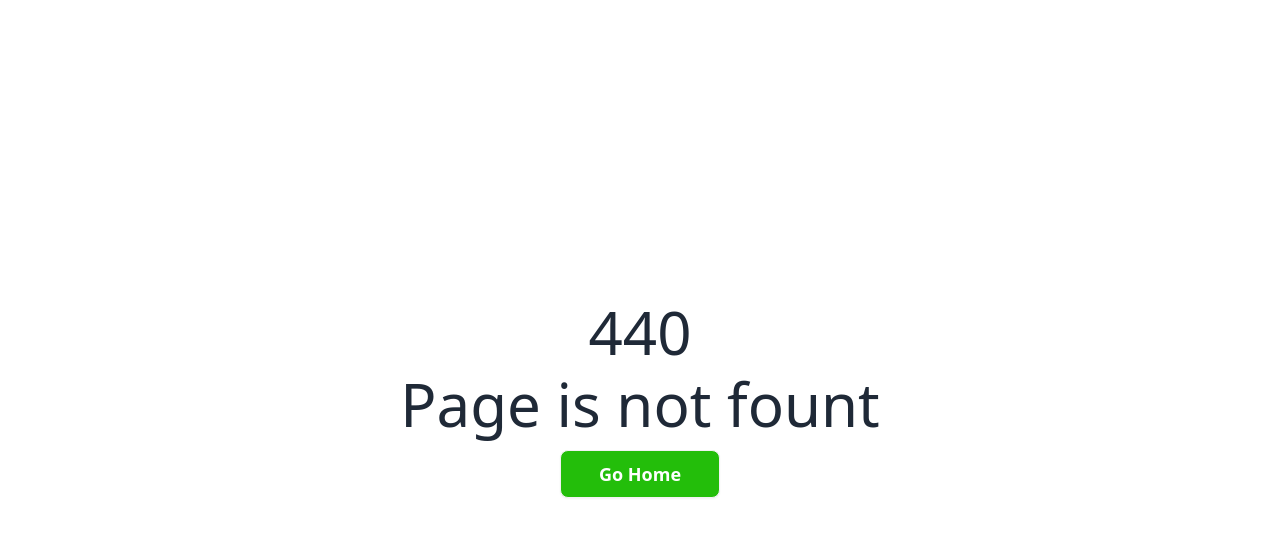
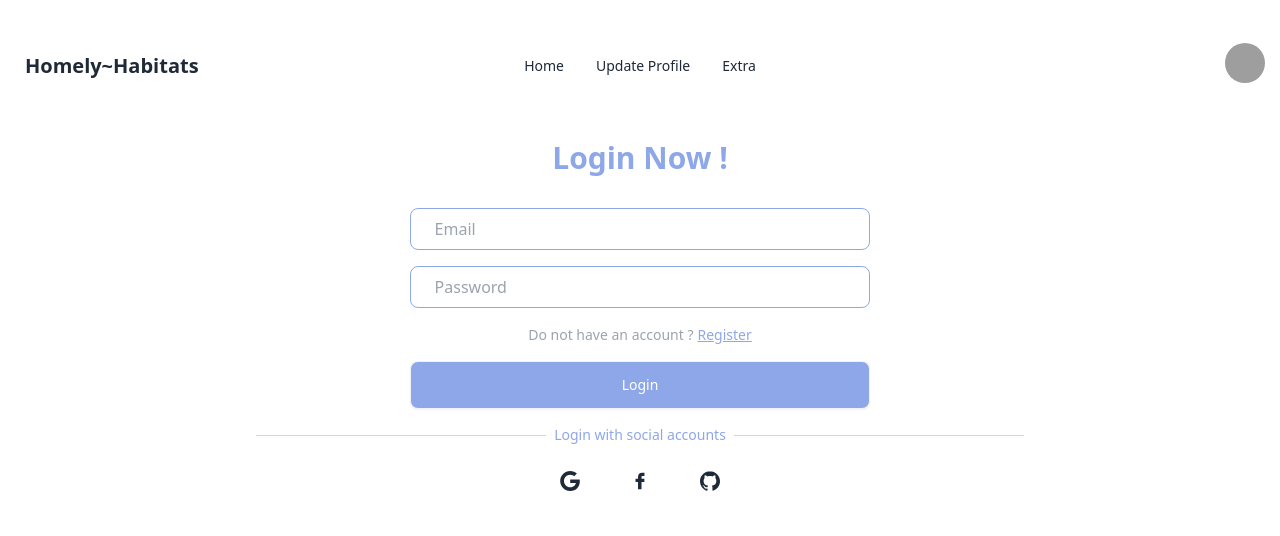
Before and after one commit to Sakibft/Sale-Home-.-com-, a React (Vite) app: page /login in a window 1280 px wide. Shown: the top 536 px of the page. Built offline with nearby package versions, Linux system fonts and the light colour scheme; grey boxes are pictures that could not be loaded.

Commit message:
completed Login  and register pages disign

```diff
--- a/src/Layout/Rot.jsx
+++ b/src/Layout/Rot.jsx
@@ -5,7 +5,7 @@ import Nav from "../components/Nav";
 const Rot = () => {
   return (
     <div>
-
+        <Nav></Nav>
       <Outlet></Outlet>
     </div>
   );
--- a/src/Pages/Home/Home.jsx
+++ b/src/Pages/Home/Home.jsx
@@ -1,11 +1,10 @@
-import Nav from "../../components/Nav";
 
 
 
 const Home = () => {
   return (
     <div>
-      <Nav></Nav>
+
       <h1>this is home </h1>
     </div>
   );
--- /dev/null
+++ b/src/Pages/Login.jsx
@@ -0,0 +1,61 @@
+import { Link } from "react-router-dom";
+
+const Login = () => {
+  return (
+    <div>
+      <div className="container mx-auto flex  items-center justify-center">
+        <div className=" w-full overflow-hidden rounded-xl   flex justify-center items-center   lg:h-[80%] ">
+          {/* input side  */}
+          <div className="flex w-full flex-col justify-center bg-white py-10 lg:w-[60%]">
+            <h2 className="pb-8 text-center text-3xl font-bold text-[#8EA7E9]">
+               Login Now !
+            </h2>
+            <form className="flex  w-full flex-col items-center justify-center gap-4">
+              <input
+                className="w-[80%] rounded-lg border border-[#8EA7E9] px-6 py-2 focus:outline-none focus:ring-2 focus:ring-[#8EA7E9]/50 md:w-[60%]"
+                type="email"
+                placeholder="Email"
+                name="email"
+              />
+              <input
+                className="w-[80%] rounded-lg border border-[#8EA7E9] px-6 py-2 focus:outline-none focus:ring-2 focus:ring-[#8EA7E9]/50 md:w-[60%]"
+                type="password"
+                placeholder="Password"
+                name="password"
+              />
+              <p className="text-[14px] text-gray-400">
+                Do not have an account ?
+                <Link to="/register" className="text-[#8EA7E9] underline ml-1  ">
+                   Register
+                </Link>
+              </p>
+
+              <button  className="btn w-[80%] rounded-lg bg-[#8EA7E9] px-6 py-2 font-medium text-white md:w-[60%]" >Login</button>
+            </form>
+              <div className="flex items-center pt-4 space-x-2">
+            <div className="flex-1 h-px bg-gray-300"></div>
+            <p className="text-sm text-[#8EA7E9]">Login with social accounts</p>
+            <div className="flex-1 h-px bg-gray-300"></div>
+        </div>
+        {/* Social icons */}
+        <div className="flex justify-center space-x-6 mt-3">
+
+         <button aria-label="Log in with Google" className="p-3 rounded-full hover:bg-[#8EA7E9]">
+                <svg xmlns="http://www.w3.org/2000/svg" viewBox="0 0 32 32" className="w-5 h-5 fill-current"><path d="M16.318 13.714v5.484h9.078c-0.37 2.354-2.745 6.901-9.078 6.901-5.458 0-9.917-4.521-9.917-10.099s4.458-10.099 9.917-10.099c3.109 0 5.193 1.318 6.38 2.464l4.339-4.182c-2.786-2.599-6.396-4.182-10.719-4.182-8.844 0-16 7.151-16 16s7.156 16 16 16c9.234 0 15.365-6.49 15.365-15.635 0-1.052-0.115-1.854-0.255-2.651z"></path></svg>
+            </button>
+
+            <button aria-label="Log in with Twitter" className="p-3 rounded-full hover:bg-[#8EA7E9]">
+                <svg xmlns="http://www.w3.org/2000/svg" viewBox="0 0 32 32" className="w-6 h-6 fill-current"><path d="M21.95 5.005l-3.306-.004c-3.206 0-5.277 2.124-5.277 5.415v2.495H10.05v4.515h3.317l-.004 9.575h4.641l.004-9.575h3.806l-.003-4.514h-3.803v-2.117c0-1.018.241-1.533 1.566-1.533l2.366-.001.01-4.256z"></path></svg>
+            </button>
+            <button aria-label="Log in with GitHub" className="p-3 rounded-full hover:bg-[#8EA7E9]">
+                <svg xmlns="http://www.w3.org/2000/svg" viewBox="0 0 32 32" className="w-5 h-5 fill-current"><path d="M16 0.396c-8.839 0-16 7.167-16 16 0 7.073 4.584 13.068 10.937 15.183 0.803 0.151 1.093-0.344 1.093-0.772 0-0.38-0.009-1.385-0.015-2.719-4.453 0.964-5.391-2.151-5.391-2.151-0.729-1.844-1.781-2.339-1.781-2.339-1.448-0.989 0.115-0.968 0.115-0.968 1.604 0.109 2.448 1.645 2.448 1.645 1.427 2.448 3.744 1.74 4.661 1.328 0.14-1.031 0.557-1.74 1.011-2.135-3.552-0.401-7.287-1.776-7.287-7.907 0-1.751 0.62-3.177 1.645-4.297-0.177-0.401-0.719-2.031 0.141-4.235 0 0 1.339-0.427 4.4 1.641 1.281-0.355 2.641-0.532 4-0.541 1.36 0.009 2.719 0.187 4 0.541 3.043-2.068 4.381-1.641 4.381-1.641 0.859 2.204 0.317 3.833 0.161 4.235 1.015 1.12 1.635 2.547 1.635 4.297 0 6.145-3.74 7.5-7.296 7.891 0.556 0.479 1.077 1.464 1.077 2.959 0 2.14-0.020 3.864-0.020 4.385 0 0.416 0.28 0.916 1.104 0.755 6.4-2.093 10.979-8.093 10.979-15.156 0-8.833-7.161-16-16-16z"></path></svg>
+            </button>
+        </div>
+          </div>
+        </div>
+      </div>
+    </div>
+  );
+};
+
+export default Login;
--- /dev/null
+++ b/src/Pages/Register.jsx
@@ -0,0 +1,50 @@
+import { Link } from "react-router-dom";
+
+
+
+const Register = () => {
+  return (
+   <div className="container mx-auto">
+     <div className="flex h-[700px] items-center justify-center ">
+    <div className="flex h-full w-full overflow-hidden rounded-xl shadow-md   ">
+        {/* register design side  */}
+        <div className="relative hidden h-full items-center justify-center bg-[#8EA7E9] md:flex md:w-[60%] lg:w-[40%]">
+            <div className="absolute -top-2 left-[20%] h-16 w-16 rounded-full bg-gradient-to-br  from-white via-[#9eb6f8] to-[#6585dd]"></div>
+            <div className="absolute bottom-[18%] left-[20%] h-20 w-20 rounded-full bg-gradient-to-br  from-white via-[#9eb6f8] to-[#6585dd]"></div>
+            <div className="absolute -right-7 top-[50%] h-14 w-14 -translate-y-1/2 rounded-full bg-gradient-to-br from-white via-[#9eb6f8] to-[#6585dd] transition-all"></div>
+            <div className="absolute left-[50%] top-[22%] h-24 w-24 -translate-x-1/2 rounded-full  bg-gradient-to-br from-white via-[#9eb6f8] to-[#6585dd]"></div>
+            <div className="space-y-2 text-center">
+                <h2 className="text-3xl font-medium text-white/80 ">Welcome to Homely~Habitats Back</h2>
+                <p className="animate-pulse text-sm text-white/60">Please Enter You Information</p>
+            </div>
+        </div>
+        {/* input side  */}
+        <div className="flex w-full flex-col justify-center bg-white py-10 lg:w-[60%]">
+            <h2 className="pb-8 text-center text-3xl font-bold text-[#8EA7E9]">Register Here</h2>
+            <form className="flex  w-full flex-col items-center justify-center gap-4">
+                <input className="w-[80%] rounded-lg border border-[#8EA7E9] px-6 py-2 focus:outline-none focus:ring-2 focus:ring-[#8EA7E9]/50 md:w-[60%]" type="email" placeholder="Email" name="email"/>
+                <input className="w-[80%] rounded-lg border border-[#8EA7E9] px-6 py-2 focus:outline-none focus:ring-2 focus:ring-[#8EA7E9]/50 md:w-[60%]" type="password" placeholder="Password" name="password"/>
+                <p className="text-[14px] text-gray-400">Do you have an account ? <Link to='/login' className="text-[#8EA7E9] underline">Login</Link ></p>
+
+                <button className="btn w-[80%] rounded-lg bg-[#8EA7E9] px-6 py-2 font-medium text-white md:w-[60%]" >Register</button>
+            </form>
+            {/* divider  */}
+            <div className="my-8 flex items-center px-8">
+                <hr className="flex-1" />
+                <div className="mx-4 text-gray-400">OR</div>
+                <hr className="flex-1" />
+            </div>
+            {/* sign with google */}
+            <div className="mx-auto flex h-[50px] w-[200px] items-center overflow-hidden rounded-full shadow-md duration-300 hover:scale-95 hover:shadow">
+                <div className="flex h-full w-[50%] items-center bg-[#8EA7E9] pl-4 text-sm text-white">Sign With</div>
+                <span className="right-0 top-0 h-0 w-0 -rotate-90 border-b-[50px] border-r-[50px] border-b-transparent border-r-[#8EA7E9] group-hover:hidden"></span>
+                <span className="pr-4 text-4xl font-bold text-[#8EA7E9]">G+</span>
+            </div>
+        </div>
+    </div>
+</div>
+   </div>
+  );
+};
+
+export default Register;
--- /dev/null
+++ b/src/Pages/UpdataProfile/UpdateProfile.jsx
@@ -0,0 +1,11 @@
+
+
+const UpdateProfile = () => {
+  return (
+    <div>
+      <h1>update profile</h1>
+    </div>
+  );
+};
+
+export default UpdateProfile;
--- a/src/components/Nav.jsx
+++ b/src/components/Nav.jsx
@@ -36,9 +36,10 @@ const Nav = () => {
         </div>
       </div>
       <ul tabIndex={0} className="      dropdown-content bg-base-100    ">
-        <li>
-         <button className="btn"><Link to='/login'>LogIn</Link></button>
-        </li>
+       <Link to='/login'>
+       <li>
+         <button className="btn">Login</button>
+        </li></Link>
 
 
       </ul>
```
Also changed, not shown: src/Routes/Routes.jsx (+15 -0 lines).
